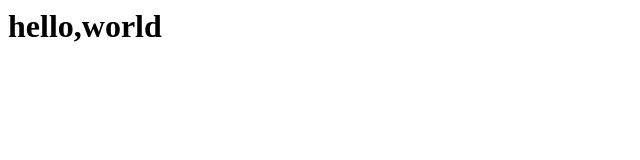
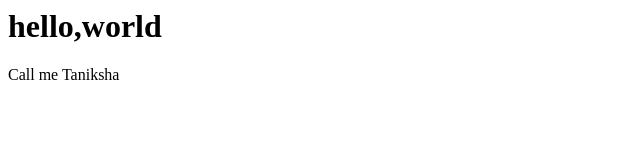
Before and after one commit to tanikshasingh/DevOps, a plain HTML site: page index.html in a window 1280 px wide. Shown: the whole page, without its empty margins (0-640 px from the left). Drawn offline with Linux system fonts and the light colour scheme.

Commit message:
Add a p tag

```diff
--- a/index.html
+++ b/index.html
@@ -1 +1,2 @@
 <h1>hello,world</h1>
+	<p>Call me Taniksha</p>
```
